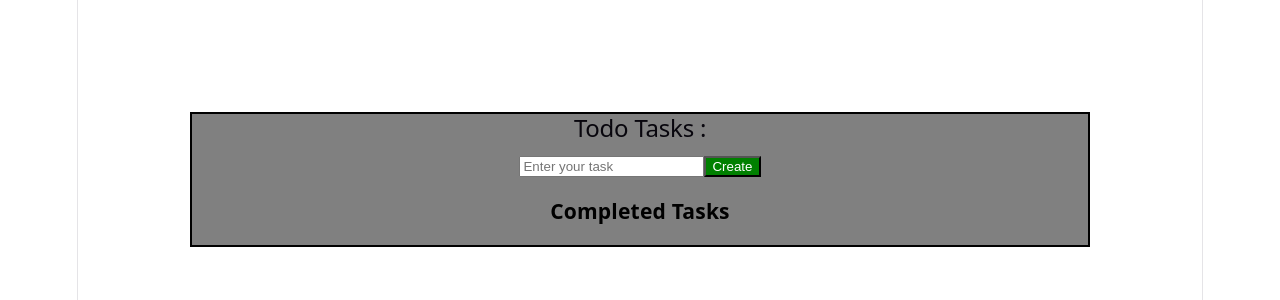
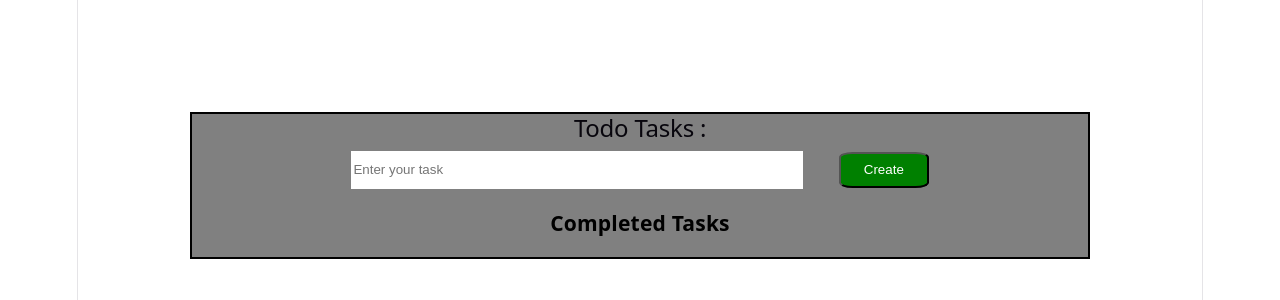
Before and after one commit to sahiba2503/myTodo, a React (Vite) app: page / in a window 1280 px wide. Shown: the top 300 px of the page. Built offline with nearby package versions, Linux system fonts and the light colour scheme.

Commit message:
add style

```diff
--- a/src/App.jsx
+++ b/src/App.jsx
@@ -57,6 +57,7 @@ function moveCompletedTask(index){
   doneTask.splice(index,1);
   setCompleted(doneTask);
 }
+
   return (
 
     <div style={{border:"2px solid black",background:"gray",margin:"10%"}} >
@@ -65,8 +66,8 @@ function moveCompletedTask(index){
         <input type="text"
         placeholder='Enter your task'
         value={todo}
-        onChange={(e)=>setTodo(e.target.value)} />
-        <button type = "submit" style={{background:"green",color:"white"}}>Create</button>
+        onChange={(e)=>setTodo(e.target.value)} style={{background:"white",border:"none",height:"2rem",marginRight:"1rem",width:"50%"}} />
+        <button type = "submit" style={{background:"green",color:"white",marginLeft:"1rem" ,borderRadius:"15%",height:"2rem",width:"10%"}}>Create</button>
       </form>
  <ul >
   {task.map((name, index)=>(
```
